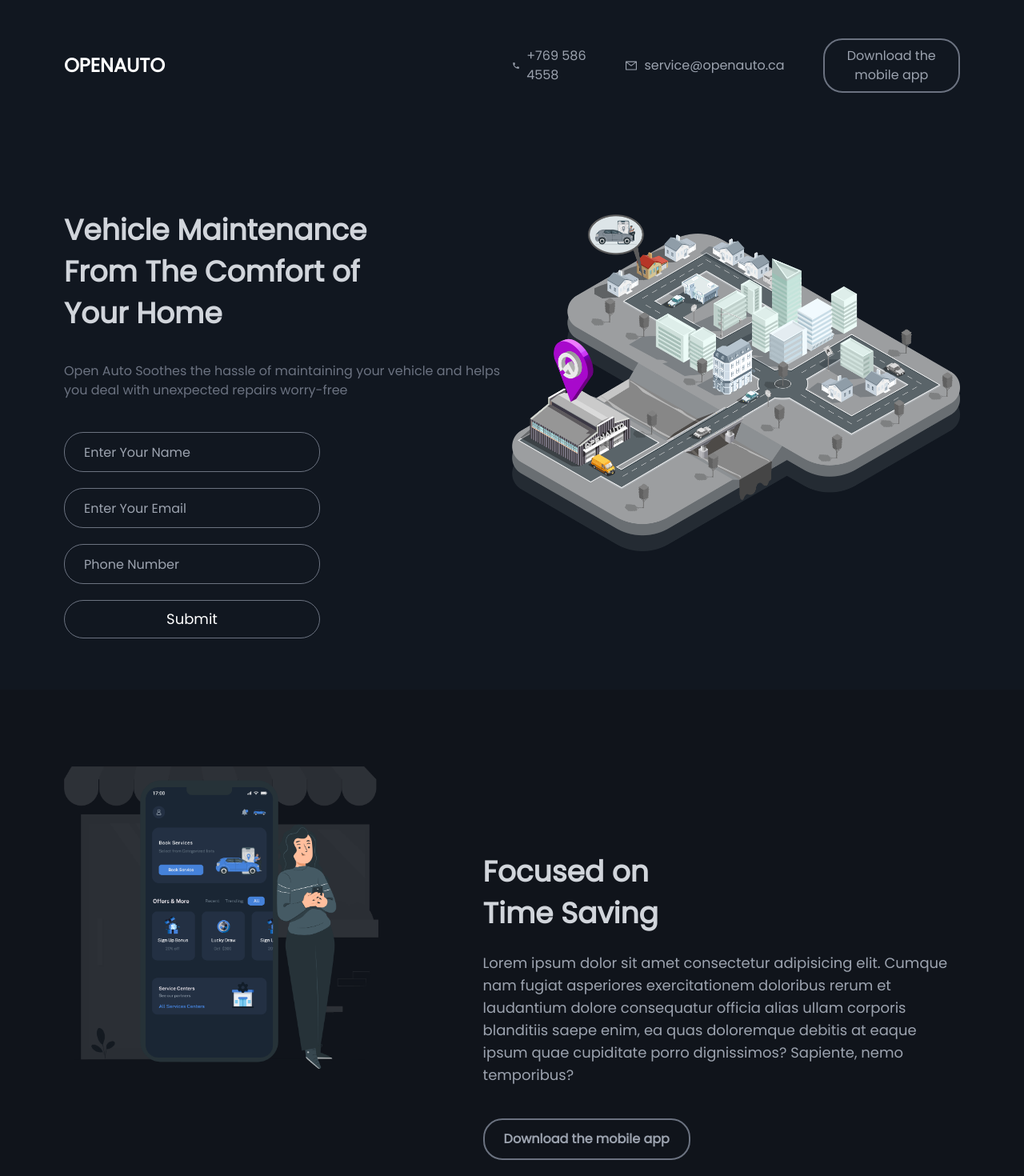
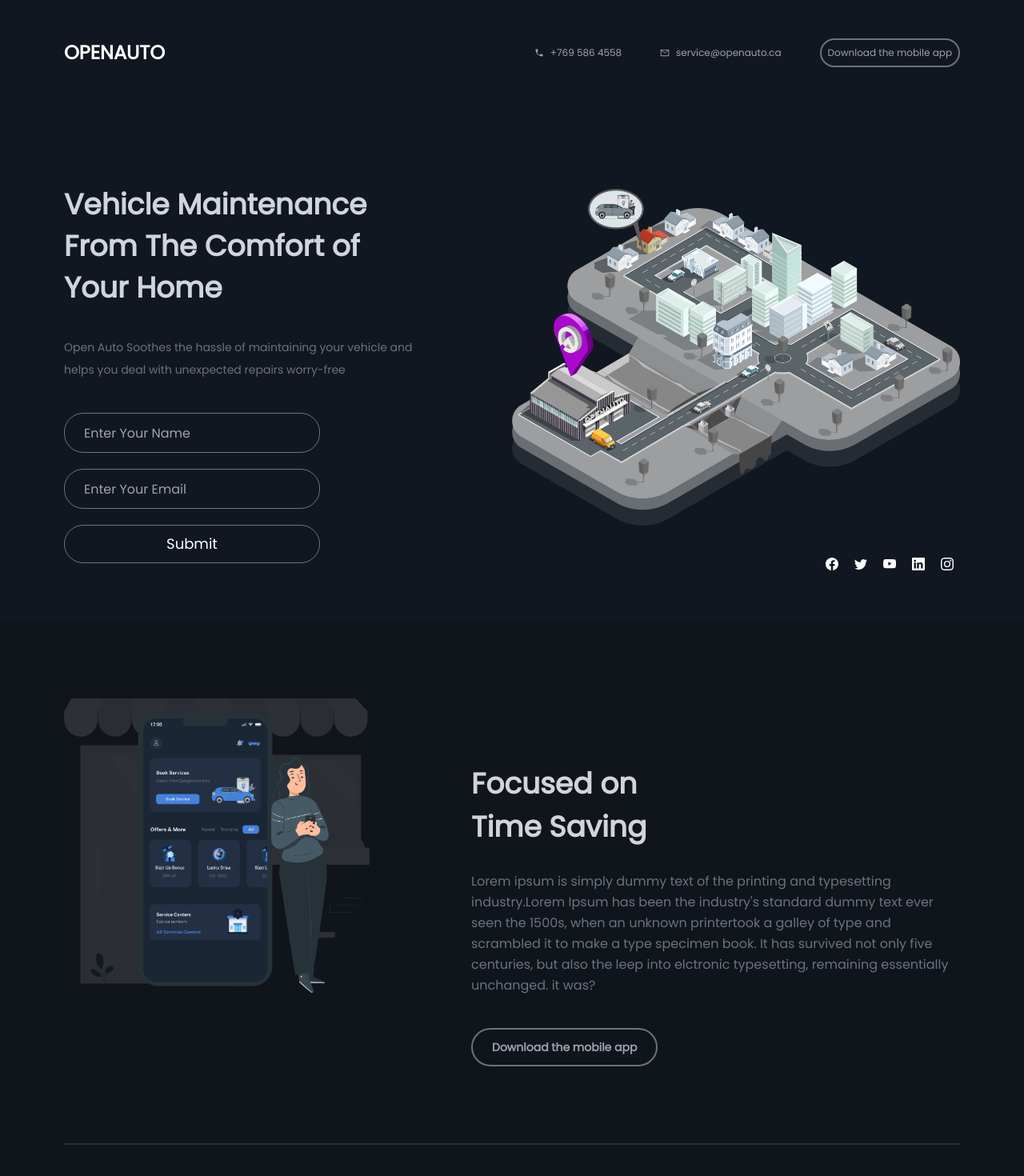
Before and after one commit to Rakibulhasan70/GrowthScribe-client, a React (Create React App) app: page / in a window 1280 px wide. Shown: the top 1470 px of the page at 80% size. Built offline with nearby package versions, Linux system fonts and the light colour scheme.

Commit message:
something is done

```diff
--- a/package.json
+++ b/package.json
@@ -7,6 +7,7 @@
     "@testing-library/react": "^13.4.0",
     "@testing-library/user-event": "^13.5.0",
     "daisyui": "^2.25.0",
+    "firebase": "^9.10.0",
     "react": "^18.2.0",
     "react-dom": "^18.2.0",
     "react-hook-form": "^7.35.0",
--- a/src/Components/Footer.js
+++ b/src/Components/Footer.js
@@ -26,7 +26,7 @@ const Footer = () => {
                     <h2 className='flex items-center text-sm lg:mr-16 lg:text-md text-gray-400'>Cookie Policy</h2>
 
                 </div>
-                <div className='flex justify-between items-center text-center mt-10 mx-2 lg:mr-6 '>
+                <div className='flex justify-between items-center text-center mt-10 lg:mt-0 mx-2 lg:mr-6 '>
                     <BsFacebook className='text-white lg:mr-8' />
                     <BsTwitter className='text-white lg:mr-8' />
                     <BsYoutube className='text-white lg:mr-8' />
--- a/src/Components/Navbar.js
+++ b/src/Components/Navbar.js
@@ -10,9 +10,9 @@ const Navbar = () => {
                 <a className=" normal-case text-2xl font-semibold text-white  leading-9">OPENAUTO</a>
             </div>
             <div className="navbar-end text-slate-300 invisible lg:visible">
-                <h2 className='flex items-center mr-12 text-md text-gray-400'><MdPhone className='mr-2'></MdPhone>+769 586 4558</h2>
-                <h2 className='flex items-center mr-12 text-md text-gray-400'><AiOutlineMail className='mr-2'></AiOutlineMail>service@openauto.ca</h2>
-                <button className="border-2 border-gray-500 text-gray-400 rounded-3xl py-2 px-4">Download the mobile app</button>
+                <h2 className='flex items-center mr-12 text-xs text-gray-400'><MdPhone className='mr-2'></MdPhone>+769 586 4558</h2>
+                <h2 className='flex items-center mr-12 text-xs text-gray-400'><AiOutlineMail className='mr-2'></AiOutlineMail>service@openauto.ca</h2>
+                <button className="border-2 border-gray-500 text-gray-400 text-xs rounded-3xl py-2 px-2">Download the mobile app</button>
             </div>
         </div>
     );
--- a/src/Components/Part1.js
+++ b/src/Components/Part1.js
@@ -1,32 +1,77 @@
 import React from 'react';
 import bannerImage from '../images/Pickup_Illustration.png'
+import { BsFacebook } from 'react-icons/bs'
+import { BsTwitter } from 'react-icons/bs'
+import { BsYoutube } from 'react-icons/bs'
+import { BsLinkedin } from 'react-icons/bs'
+import { BsInstagram } from 'react-icons/bs'
+import { useForm } from 'react-hook-form';
+import Swal from 'sweetalert2';
 
 const Part1 = () => {
+    const { register, handleSubmit, reset } = useForm();
+    const onSubmit = data => {
+        const review = {
+            email: data?.email,
+            Name: data?.name,
+            number: data?.number
+
+        }
+        fetch('https://growscribe-server.onrender.com/input', {
+            method: "POST",
+            headers: {
+                'content-type': 'application/json'
+            },
+            body: JSON.stringify(review)
+        })
+            .then(res => res.json())
+            .then(data => {
+                if (data.insertedId) {
+                    Swal.fire({
+                        title: 'Successfully Submited!',
+                        icon: 'success',
+                        confirmButtonText: 'ok'
+                    })
+                    reset()
+                }
+                else {
+                    Swal.fire({
+                        title: 'Faild to Post!',
+                        icon: 'error',
+                        confirmButtonText: 'ok'
+                    })
+                }
+            })
+    };
     return (
-        <div className='pl-8 pr-8 lg:px-20'>
+        <div className='pl-8 pr-8 lg:px-20 pt-10 lg:pt-0'>
             <div className='mb-16 lg:mt-36'>
                 <div className='grid grid-cols-1 lg:grid-cols-2 md:grid-cols-2 '>
                     <div className='text-white' >
                         <h2 className='font-bold mb-3 text-3xl lg:text-4xl lg:leading-10 text-gray-300'>Vehicle Maintenance</h2>
                         <p className='font-bold mb-3 text-3xl lg:text-4xl lg:leading-10 text-gray-300'>From The Comfort of</p>
-                        <p className='font-bold mb-3 text-3xl lg:text-4xl lg:leading-10 text-gray-300'>Your Home</p>
-                        <p className='text-md my-10 text-gray-500'>Open Auto Soothes the hassle of maintaining your vehicle and helps
-                            <br />
+                        <p className='font-bold mb-3 text-3xl lg:text-4xl lg:leading-10 text-gray-300 text-center lg:text-start'>Your Home</p>
+                        <p className='text-sm my-10 lg:w-4/5 text-gray-500 text-center lg:text-start leading-loose lg:leading-7 '>Open Auto Soothes the hassle of maintaining your vehicle and helps
                             you deal with unexpected repairs worry-free </p>
 
-                        <form>
-                            <input style={{ backgroundColor: '#111720' }} type="text" placeholder="Enter Your Name" class="input w-full max-w-xs rounded-3xl border-gray-500 mb-5 p-6" />
+                        <form onSubmit={handleSubmit(onSubmit)}>
+                            <input {...register("name")} type="text" placeholder="Enter Your Name" class="input w-full max-w-xs rounded-3xl border-gray-500 mb-5 p-6 bg-[#111720]" required />
                             <br />
-                            <input style={{ backgroundColor: '#111720' }} type="email" placeholder="Enter Your Email" class="input w-full max-w-xs rounded-3xl border-gray-500 mb-5 p-6" />
+                            <input {...register("email")} type="email" placeholder="Enter Your Email" class="input w-full max-w-xs rounded-3xl border-gray-500 mb-5 p-6 bg-[#111720]" required />
                             <br />
-                            <input style={{ backgroundColor: '#111720' }} type="number" placeholder="Phone Number" class="input w-full max-w-xs rounded-3xl border-gray-500 mb-5 p-6" />
-                            <br />
-                            <input style={{ backgroundColor: '#111720' }} type="submit" value='Submit' class="input w-full max-w-xs rounded-3xl border-gray-500  text-lg hover:text-[#a809cc] lg:mb-0 mb-16" />
+                            <input type="submit" value='Submit' class="input w-full max-w-xs rounded-3xl border-gray-500  text-lg bg-[#111720] hover:bg-[#a809cc] lg:mb-0 mb-16" />
                         </form>
 
                     </div>
                     <div className='w-84 lg:w-full '>
                         <img className=' lg:w-full ' style={{ borderRadius: '10px' }} src={bannerImage} alt="" />
+                        <div className='flex items-center lg:justify-end justify-center  text-center mt-10 lg:mt-10 mx-2  '>
+                            <BsFacebook className='text-white ' />
+                            <BsTwitter className='text-white lg:ml-5 ml-8' />
+                            <BsYoutube className='text-white lg:ml-5 ml-8' />
+                            <BsLinkedin className='text-white lg:ml-5 ml-8' />
+                            <BsInstagram className='text-white lg:ml-5 ml-8' />
+                        </div>
                     </div>
 
                 </div >
--- a/src/Components/Part2.js
+++ b/src/Components/Part2.js
@@ -2,18 +2,19 @@ import React from 'react';
 import bodyImage from '../images/picku service.png'
 
 const Part2 = () => {
+
     return (
         <div style={{ backgroundColor: '#10141b' }} className='pl-8 pr-8 lg:px-20 '>
-            <div className='my-0 pt-10 lg:pt-24 pb-24'>
+            <div className='  lg:pt-24 pb-24'>
                 <div className='flex lg:flex-row flex-col-reverse '>
                     <div >
                         <img className=' lg:w-9/12 ' style={{ borderRadius: '10px' }} src={bodyImage} alt="" />
                     </div>
-                    <div className='text-white mt-0 lg:mt-20 ' >
-                        <h2 className='font-bold mb-3 text-3xl lg:text-4xl lg:leading-10 text-gray-300 mt-8'>Focused on</h2>
-                        <p className='font-bold mb-3 text-3xl lg:text-4xl lg:leading-10 text-gray-300'>Time Saving</p>
-                        <p className='mt-7 leading-7 text-gray-400 text-lg'>Lorem ipsum dolor sit amet consectetur adipisicing elit. Cumque nam fugiat asperiores exercitationem doloribus rerum et laudantium dolore consequatur officia alias ullam corporis blanditiis saepe enim, ea quas doloremque debitis at eaque ipsum quae cupiditate porro dignissimos? Sapiente, nemo temporibus?</p>
-                        <button className="border-2 border-gray-500 text-gray-400 font-semibold rounded-3xl py-3 px-6 mt-10 mb-10 lg:mb-0">Download the mobile app</button>
+                    <div className='text-white mt-0 lg:mt-12 ' >
+                        <h2 className='font-bold mb-3 text-3xl lg:text-4xl lg:leading-normal text-gray-300 mt-8 text-center lg:text-start lg:w-64'>Focused on Time Saving</h2>
+                        {/* <p className='font-bold mb-3 text-3xl lg:text-4xl lg:leading-10 text-gray-300 text-center lg:text-start'>Time Saving</p> */}
+                        <p className='mt-7 lg:leading-relaxed text-gray-500 text-md text-center lg:text-start leading-loose '>Lorem ipsum is simply dummy text of the printing and typesetting industry.Lorem Ipsum has been the industry's standard dummy text ever seen the 1500s, when an unknown printertook a galley of type and scrambled it to make a type specimen book. It has survived not only five centuries, but also the leep into elctronic typesetting, remaining essentially unchanged. it was?</p>
+                        <button className="border-2 ml-8 lg:ml-0 border-gray-500 text-sm text-gray-400 font-semibold rounded-3xl py-3 px-6 mt-10 mb-10 lg:mb-0">Download the mobile app</button>
                     </div>
 
                 </div >
```
Also changed, not shown: 2 other files (tests, documents, lock files or other folders).
